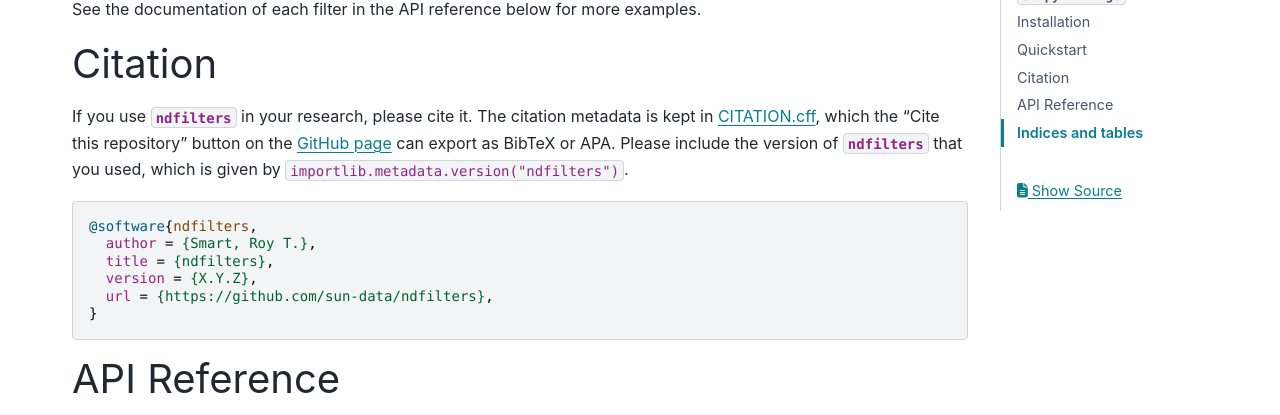
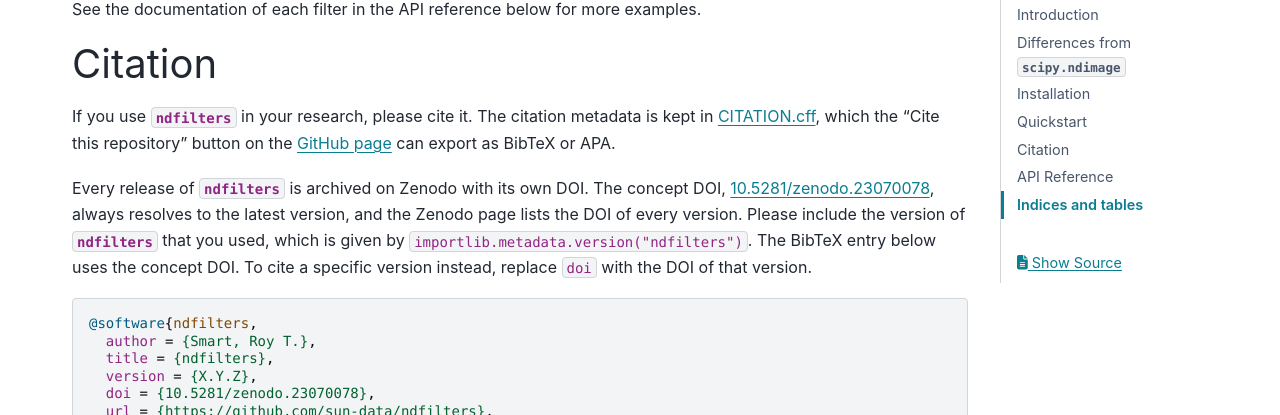
Before and after one commit to sun-data/ndfilters, a Sphinx documentation site: the page built from docs/index.rst, in a window 1280 px wide and 900 px high, scrolled down 1390 px, cut to the strip 127-542 px from the top of the window. Built offline with Sphinx 7.4.7 and the PyData theme 0.15.4, drawn with Linux system fonts in a browser that asks for light colours.

Commit message:
Add the Zenodo concept DOI to the citation metadata. (#40)
Co-Authored-By: Claude Opus 5.5 <noreply@anthropic.com>
Claude-Session: https://claude.ai/code/session_01N6zUsPoxW26srMeWormpe8

```diff
--- a/docs/index.rst
+++ b/docs/index.rst
@@ -99,8 +99,17 @@ The citation metadata is kept in
 which the "Cite this repository" button on the
 `GitHub page <https://github.com/sun-data/ndfilters>`_
 can export as BibTeX or APA.
+
+Every release of :mod:`ndfilters` is archived on Zenodo with its own DOI.
+The concept DOI,
+`10.5281/zenodo.23070078 <https://doi.org/10.5281/zenodo.23070078>`_,
+always resolves to the latest version,
+and the Zenodo page lists the DOI of every version.
 Please include the version of :mod:`ndfilters` that you used,
 which is given by ``importlib.metadata.version("ndfilters")``.
+The BibTeX entry below uses the concept DOI.
+To cite a specific version instead,
+replace ``doi`` with the DOI of that version.
 
 .. code-block:: bibtex
 
@@ -108,6 +117,7 @@ which is given by ``importlib.metadata.version("ndfilters")``.
       author = {Smart, Roy T.},
       title = {ndfilters},
       version = {X.Y.Z},
+      doi = {10.5281/zenodo.23070078},
       url = {https://github.com/sun-data/ndfilters},
     }
 
```
Also changed, not shown: README.md (+10 -0 lines), 1 other file.
